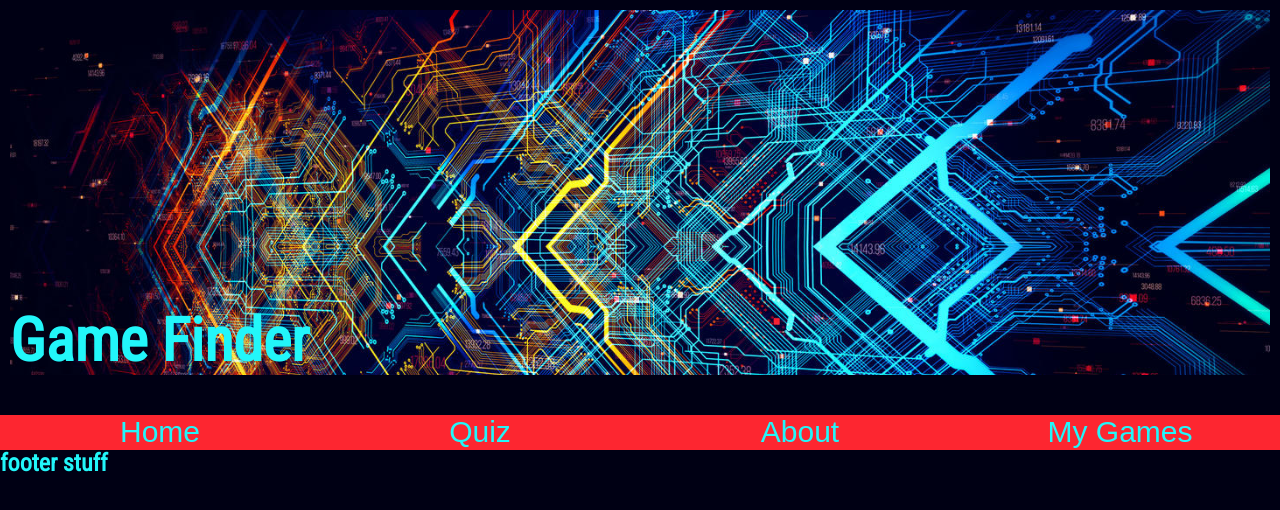
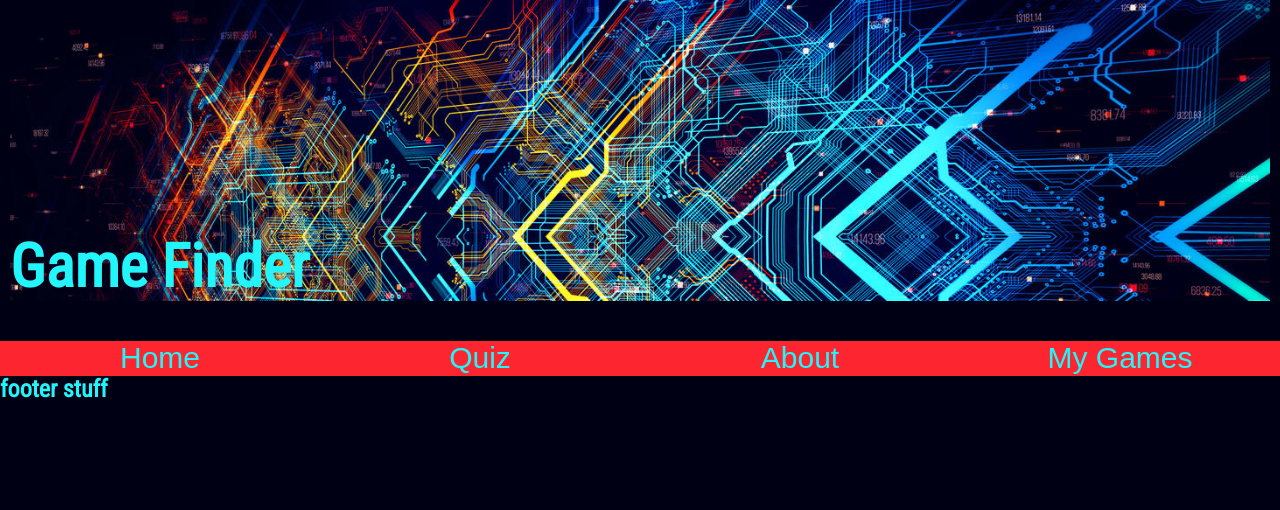
Before and after one commit to gray-turtle/game-finder, a plain HTML site: page index.html in a window 1280 px wide. Drawn offline with nearby package versions, Linux system fonts and the light colour scheme.

Commit message:
changes to header layout

```diff
--- a/assets/css/style.css
+++ b/assets/css/style.css
@@ -29,8 +29,8 @@ ul {
 header {
   background-image: url(../images/electric.jpg);
   background-size: cover;
-  padding: 20% 0 0 0;
-  margin: 10px 10px 0 10px;
+  padding: 15% 0 0 0;
+  margin: 0 10px 0 10px;
   font-size: 30px;
 }
 
```
